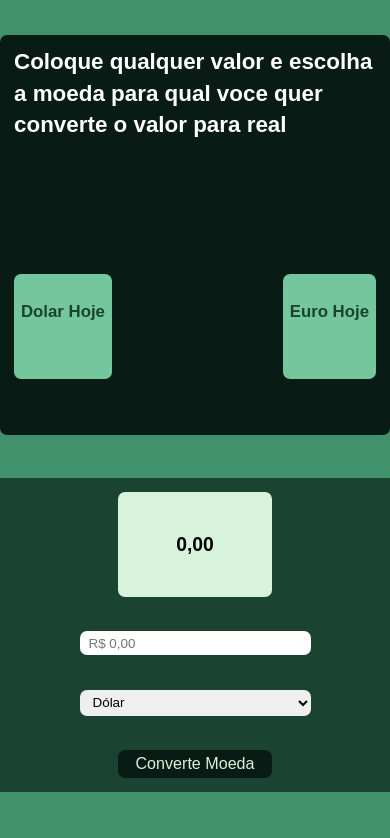
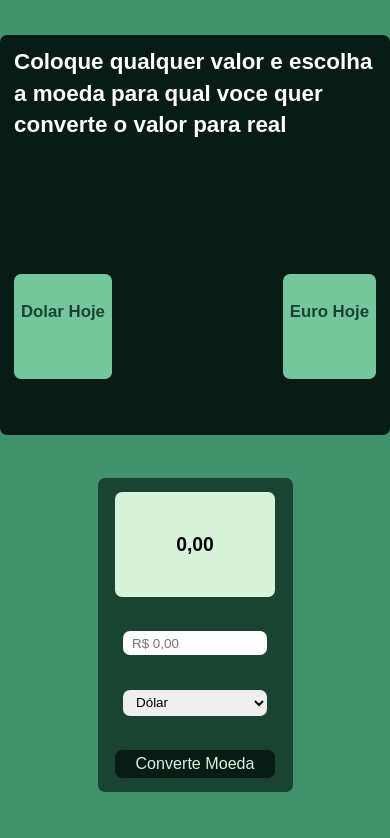
Before and after one commit to Johnnysamuca/projeto_converte_moeda, a website built with Vite: page index.html in a window 390 px wide. Built offline with nearby package versions, Linux system fonts and the light colour scheme; no server answers.

Commit message:
Responsividade da parte do conteudo do formulario concluida

```diff
--- a/scss/main.scss
+++ b/scss/main.scss
@@ -166,6 +166,10 @@ body {
     height: 15rem;
     font-size: 2.76rem;
     font-weight: 700;
+
+    @include respond(pequeno) {
+      width: 100%;
+    }
   }
 
   &__inputContainer {
@@ -180,6 +184,10 @@ body {
     width: 60%;
     padding: 0.65rem 1.28rem;
     border: none;
+
+    @include respond(pequeno) {
+      width: 90%;
+    }
   }
 
   &__error {
@@ -196,6 +204,10 @@ body {
     width: 60%;
     padding: 0.65rem 1.28rem;
     border: none;
+
+    @include respond(pequeno) {
+      width: 90%;
+    }
   }
 
   &__btnConverte {
```
Also changed, not shown: css/style.css, 1 other file.
